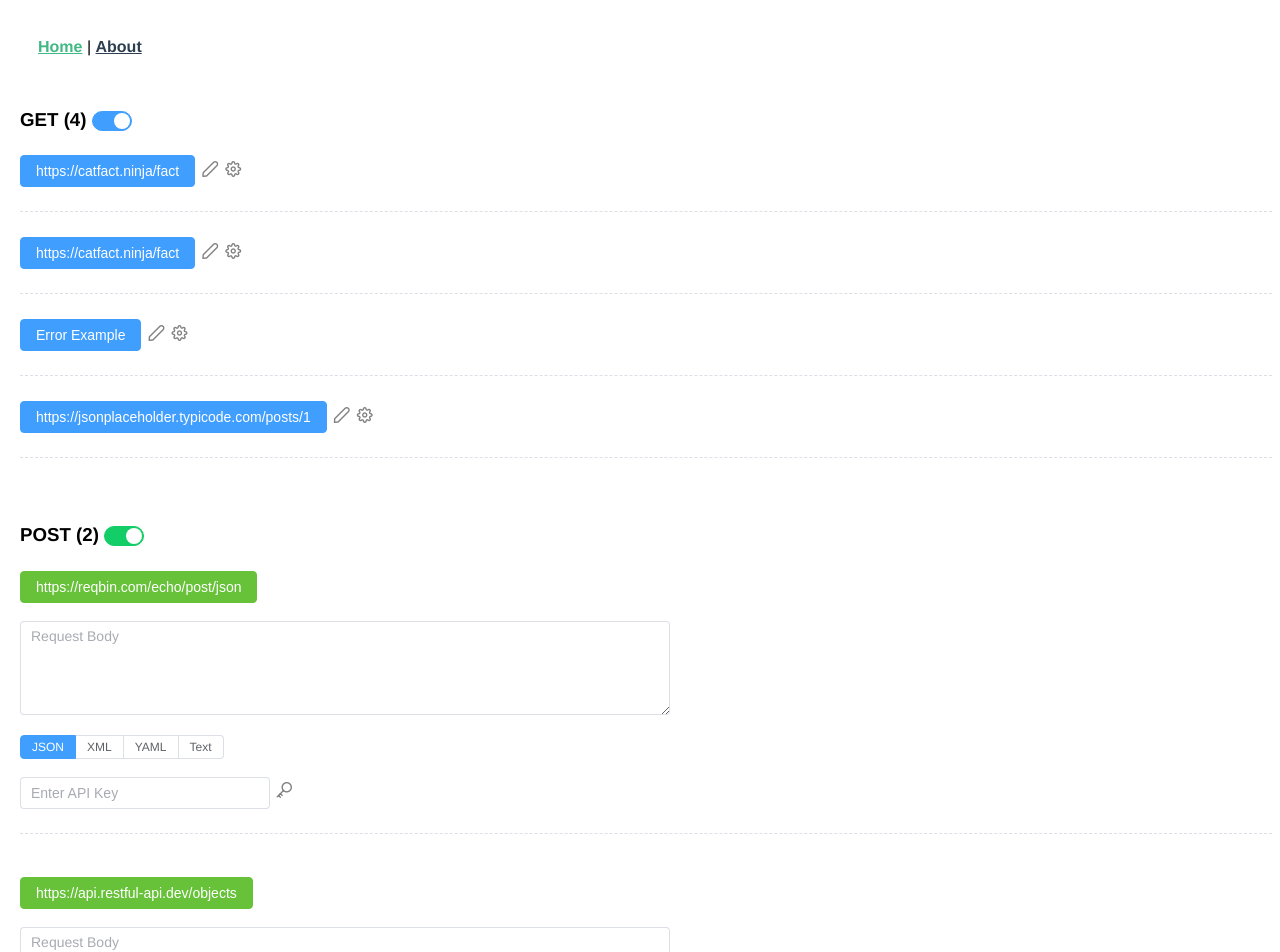
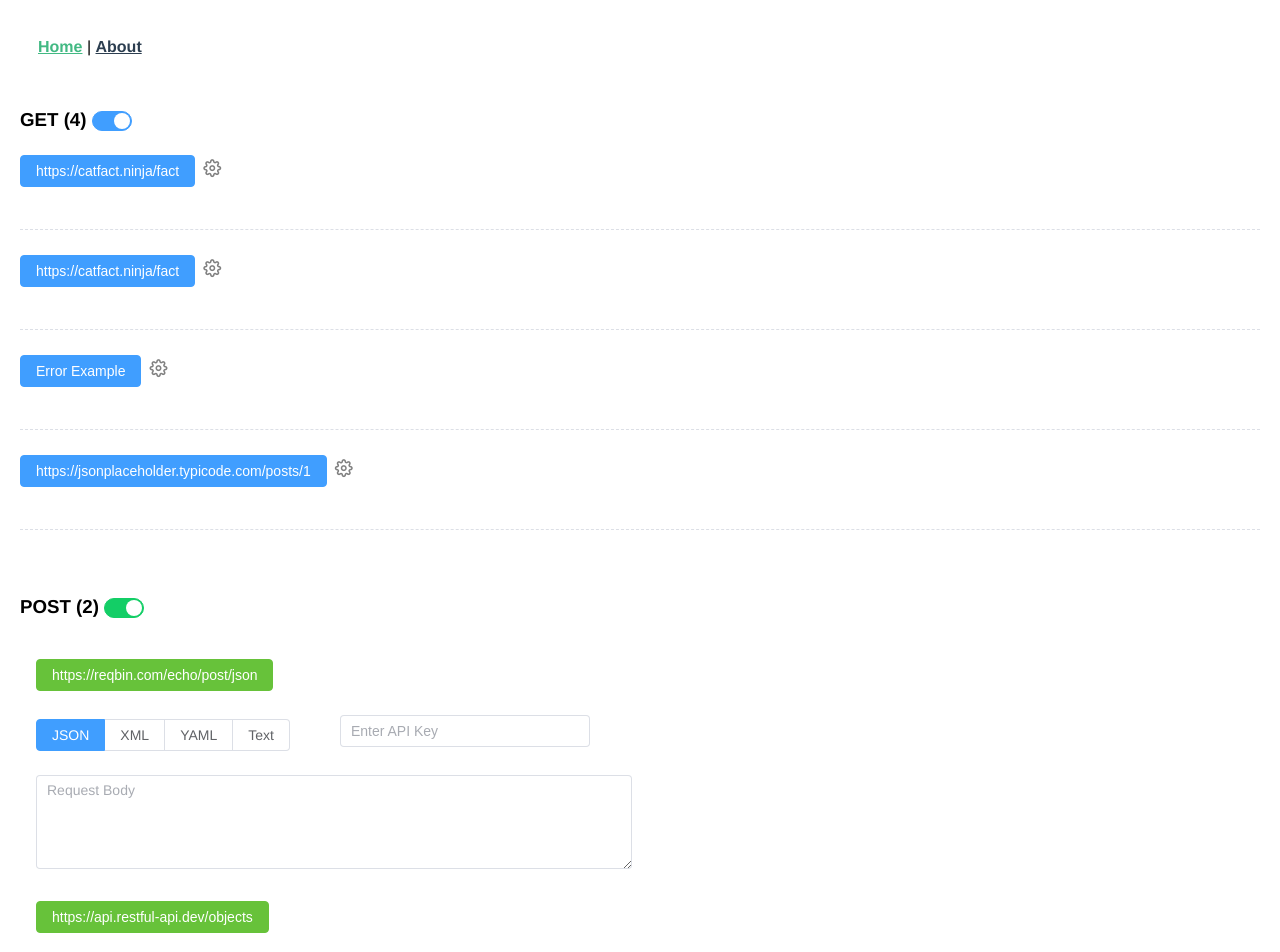
Before and after one commit to ShaneeH/API-Explorer, a Vue app: page / in a window 1280 px wide. Shown: the top 952 px of the page. Built offline with nearby package versions, Linux system fonts and the light colour scheme; what vue-code-highlight, vue3-highlightjs would draw is missing.

Commit message:
added new menu options

```diff
--- a/src/components/GET.vue
+++ b/src/components/GET.vue
@@ -1,10 +1,10 @@
 <template>
-  <el-button type="primary" @click="sendGET">{{ endpointRef }}</el-button>
+  <el-button type="primary" @click="sendGET" :loading="loading">{{ loading ? 'Loading...' : endpointRef }}</el-button>
 
- <i class="pi pi-pencil" style="color: gray; margin-left: 7px; cursor: pointer;"></i>
- <i class="pi pi-cog" style="color: gray; margin-left: 7px; cursor: pointer;"></i>
+  <i class="pi pi-cog" style="color: gray; margin-left: 8px; cursor: pointer; font-size: 18px;" @click="showOptions"></i>
 
-  <div v-if="response.code">
+  <!-- The GREEN OR RED TEXT DEPENDING ON THE RESPONSE OF THE API -->
+  <div v-if="response.code && !loading">
     <p :class="{ 'green-text': response.isSuccess, 'red-text': !response.isSuccess }">
       <i v-if="response.isSuccess" class="pi pi-check-square" style="color: gray; margin-right: 6px; "></i>
       <i v-if="!response.isSuccess" class="pi pi-exclamation-triangle" style="color: gray; margin-right: 4px; "></i>
@@ -16,11 +16,18 @@
       <span v-if="response.time !== null" style="margin-left: 6px;">{{ response.time }} ms</span>
     </p>
 
+    <!-- The API RESPONSE DISPLAY -->
     <div v-if="response.isSuccess && response.data">
       <code-highlight language="javascript">
         {{ response.data }}
       </code-highlight>
     </div>
+  </div>
+
+  <br><br>
+  <!-- The Options Menu -->
+  <div v-if="displayOptions">
+    <OptionsMenu :methodType="'GET'" @authClicked="handleAuthClick" />
   </div>
 
   <el-divider border-style="dashed" />
@@ -31,6 +38,7 @@ import { ref } from 'vue';
 import { apiService } from '@/services/methods';
 import CodeHighlight from "vue-code-highlight/src/CodeHighlight.vue";
 import "vue-code-highlight/themes/duotone-sea.css";
+import OptionsMenu from '@/components/OptionsMenu.vue';
 
 const props = defineProps({
   endpoint: {
@@ -40,6 +48,8 @@ const props = defineProps({
 });
 
 const endpointRef = ref(props.endpoint);
+const displayOptions = ref(false);
+const loading = ref(false); // Track loading state
 
 const response = ref({
   data: null,
@@ -50,41 +60,34 @@ const response = ref({
 });
 
 const sendGET = async () => {
-  const startTime = performance.now();  // Record start time before the request
+  loading.value = true; // Set loading to true when request starts
   try {
-    const data = await apiService.get(endpointRef.value);
-    const endTime = performance.now();  // Record end time after the response
+    response.value = await apiService.get(endpointRef.value);
+  } catch (error) {
+    response.value = { isSuccess: false, errMessage: error.message };
+  } finally {
+    loading.value = false; // Set loading to false when request finishes
+  }
+};
 
-    response.value = {
-      data,
-      code: 200,  // Assuming 200 for success, handle differently if needed
-      isSuccess: true,
-      errMessage: '',
-      time: Math.round(endTime - startTime),  // Calculate time in ms
-    };
-  } catch (error) {
-    const endTime = performance.now();  // Record end time even on error
-    response.value = {
-      data: null,
-      code: error.response?.status || 500,
-      isSuccess: false,
-      errMessage: error.message || 'An error occurred',
-      time: Math.round(endTime - startTime),  // Calculate time in ms
-    };
-  }
+const showOptions = () => {
+  displayOptions.value = !displayOptions.value;
+  console.log(displayOptions.value);
+};
+
+const handleAuthClick = (apiKey) => {
+  console.log('API Key entered:', apiKey);  // Log the entered API key to console
 };
 </script>
 
 <style scoped>
 .green-text {
   color: green;
-
   font-size: 14px;
 }
 
 .red-text {
   color: rgb(248, 69, 24);
-
   font-size: 14px;
 }
 </style>
--- /dev/null
+++ b/src/components/OptionsMenu.vue
@@ -0,0 +1,44 @@
+<template>
+    <el-tabs type="border-card" class="demo-tabs">
+      <el-tab-pane label="Authentication">
+        <!-- Mock API key field with button to submit -->
+        <el-input v-model="apiKey" placeholder="Enter API Key" />
+        <el-button @click="onAuthClick">Submit API Key</el-button>
+      </el-tab-pane>
+
+      <el-tab-pane v-if="methodType === 'GET'" label="Params">Params</el-tab-pane>
+
+      <el-tab-pane v-if="methodType === 'POST'" label="Request Body">
+        <textarea v-model="requestBody" placeholder="Enter POST data here..." rows="4"></textarea>
+      </el-tab-pane>
+
+      <el-tab-pane label="Edit Query">Edit Query</el-tab-pane>
+      <el-tab-pane label="Generate Code">Generate Code</el-tab-pane>
+    </el-tabs>
+  </template>
+
+  <script setup>
+  import { ref } from 'vue';
+
+
+  const props = defineProps({
+    methodType: {  // Type of HTTP request (GET or POST)
+      type: String,
+      required: true
+    }
+  });
+
+  const emit = defineEmits(['authClicked']);  // Emitting event on authentication click
+
+  const apiKey = ref("");  // Holds API Key for Authentication
+  const requestBody = ref("");  // Holds POST data
+
+  // When API key is submitted
+  const onAuthClick = () => {
+    emit('authClicked', apiKey.value);  // Emit API key to parent (GET.vue)
+  };
+  </script>
+
+  <style scoped >
+  @import './../assets/styles/optionsMenu_style.css';
+  </style>
--- a/src/components/POST.vue
+++ b/src/components/POST.vue
@@ -1,43 +1,50 @@
 <template>
-    <el-button type="success" @click="sendPOST">{{endpointRef}}</el-button>
-    <br>
-    <br>
+    <div class="api-container">
+        <!-- Header -->
+        <div class="header">
+            <el-button type="success" @click="sendPOST">{{ endpointRef }}</el-button>
+        </div>
 
-    <el-input
-      v-model="req_body"
-      style="width: 650px"
-      :autosize="{ minRows: 4, maxRows: 8 }"
-      type="textarea"
-      placeholder="Request Body"
-    />
-    <br><br>
-
-    <el-radio-group v-model="body_type" size="small">
+        <!-- Input Section -->
+        <div class="input-section">
+            <el-radio-group v-model="body_type" size="medium" class="body-type-selector">
                 <el-radio-button label="JSON" value="json" />
                 <el-radio-button label="XML" value="xml" />
                 <el-radio-button label="YAML" value="yaml" />
                 <el-radio-button label="Text" value="text" />
             </el-radio-group>
-    <br>
-    <br>
 
-
-
-    <!-- API Key input -->
             <el-input
                 v-model="api_key"
-      style="width: 250px"
+                class="api-key-input"
                 placeholder="Enter API Key"
+            />
+        </div>
 
+        <!-- Request Body and Response -->
+        <div class="main-content">
+            <!-- Request Body -->
+            <el-input
+                v-model="req_body"
+                class="request-body"
+                type="textarea"
+                :autosize="{ minRows: 4, maxRows: 8 }"
+                placeholder="Request Body"
             />
-
-    <i class="pi pi-key" style="color: gray; margin-left: 6px; margin-right: 6px;"></i>
-
-    <!-- Display the response status -->
+            <!-- Response Display -->
+            <div class="response-display">
                 <div v-if="response.code">
                     <p :class="{ 'green-text': response.isSuccess, 'red-text': !response.isSuccess }">
-        <i v-if="response.isSuccess" class="pi pi-check-square" style="color: greenyellow; margin-right: 6px;"></i>
-        <i v-if="!response.isSuccess" class="pi pi-exclamation-triangle" style="color: orangered; margin-right: 4px;"></i>
+                        <i
+                            v-if="response.isSuccess"
+                            class="pi pi-check-square"
+                            style="color: greenyellow; margin-right: 6px;"
+                        ></i>
+                        <i
+                            v-if="!response.isSuccess"
+                            class="pi pi-exclamation-triangle"
+                            style="color: orangered; margin-right: 4px;"
+                        ></i>
                         {{ response.code }} - {{ response.isSuccess ? 'Success' : response.errMessage }}
 
                         <!-- Clock icon and response time -->
@@ -52,17 +59,20 @@
                         </code-highlight>
                     </div>
                 </div>
-    <el-divider border-style="dashed" />
-    <br>
+            </div>
+        </div>
+    </div>
 </template>
 
 <script setup>
 import { ref } from 'vue';
 import { apiService } from '@/services/methods';
+import CodeHighlight from 'vue-code-highlight/src/CodeHighlight.vue';
+import 'vue-code-highlight/themes/duotone-sea.css';
 
-  let body_type = ref("json"); // Default to JSON
-  let req_body = ref(""); // User input request body
-  let api_key = ref(""); // User input for API key
+let body_type = ref('json'); // Default to JSON
+let req_body = ref(''); // User input request body
+let api_key = ref(''); // User input for API key
 
 let response = ref({
     code: null,
@@ -99,14 +109,14 @@ const endpointRef = ref(props.endpoint);
 const sendPOST = async () => {
     const startTime = performance.now(); // Start the timer
 
-    console.log("User input body: ", req_body.value); // Log the user input
+    console.log('User input body: ', req_body.value); // Log the user input
 
     try {
         const formattedBody = formatRequestBody(req_body.value, body_type.value);
 
         // Adding API key to headers
         const headers = {
-        'Authorization': `Bearer ${api_key.value}`, // Use the API key for authentication
+            Authorization: `Bearer ${api_key.value}`, // Use the API key for authentication
             'Content-Type': 'application/json', // Assume JSON for simplicity
         };
 
@@ -128,7 +138,6 @@ const endpointRef = ref(props.endpoint);
             data: apiResponse.data,
             time: responseTime,
         };
-
     } catch (error) {
         const endTime = performance.now();
         const responseTime = Math.round(endTime - startTime);
@@ -145,3 +154,47 @@ const endpointRef = ref(props.endpoint);
     }
 };
 </script>
+
+<style scoped>
+.api-container {
+    display: flex;
+    flex-direction: column;
+    gap: 1.5rem;
+    padding: 1rem;
+}
+
+.header {
+    display: flex;
+
+}
+
+.input-section {
+
+    gap: 1rem;
+    align-items: center;
+
+
+}
+
+.api-key-input {
+    margin-left: 50px;
+    width: 250px;
+}
+
+.body-type-selector {
+    flex: 1;
+}
+
+.main-content {
+    display: flex;
+    gap: 1rem;
+}
+
+.request-body {
+    flex: 1;
+}
+
+.response-display {
+    flex: 1;
+}
+</style>
--- a/src/main.js
+++ b/src/main.js
@@ -9,6 +9,7 @@ import VueCodeHighlight from "vue-code-highlight";
 import 'primeicons/primeicons.css';
 
 
+
 createApp(App)
   .use(router)
   .use(ElementPlus)
--- a/src/views/HomeView.vue
+++ b/src/views/HomeView.vue
@@ -1,6 +1,6 @@
 <template>
 
-  <div class="request_view" style="margin-left: 12px;">
+  <div class="request_view" style="margin-left: 12px; margin-right: 12px;">
   <h3> GET ({{ get_qty }}) <el-switch v-model="show_GET" /> </h3>
 
   <!-- Conditionally render based on switch value -->
```
Also changed, not shown: src/services/methods.js (+50 -19 lines), src/assets/styles/optionsMenu_style.css (added). Lines whose indentation alone changed are shown as unchanged.
